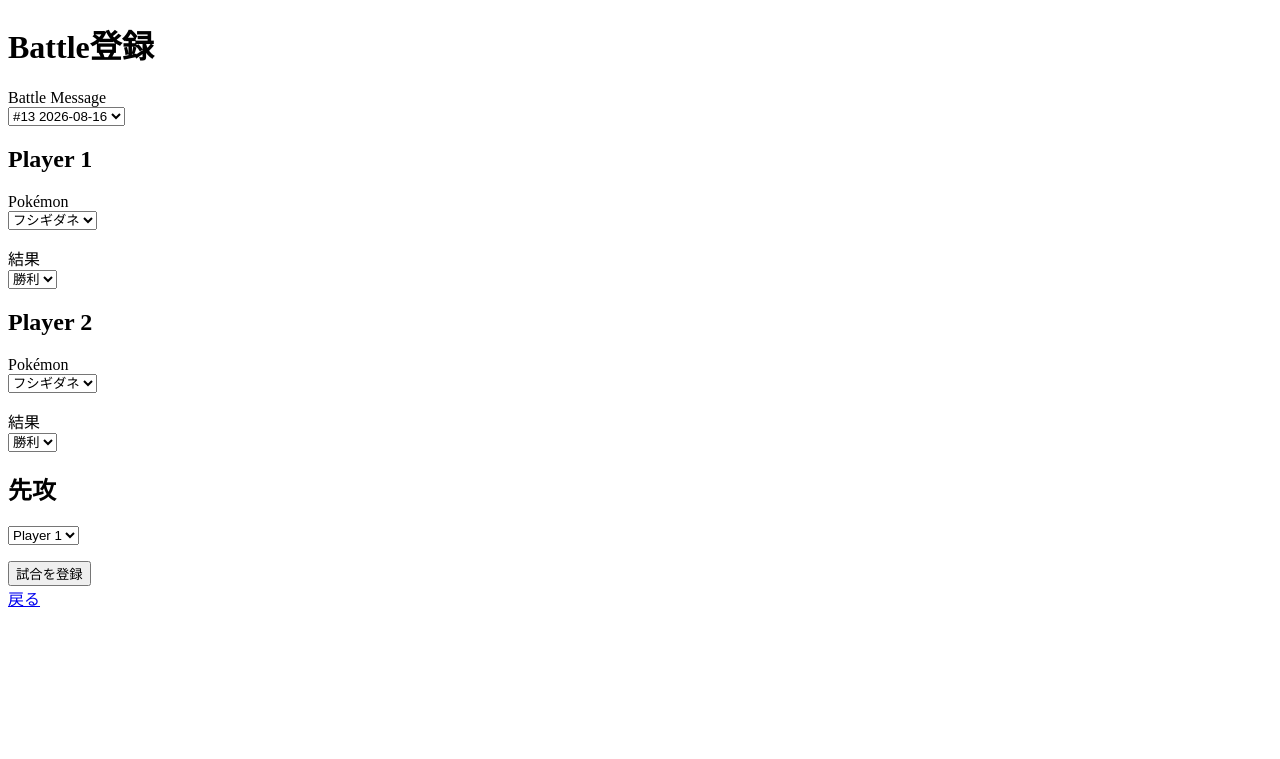
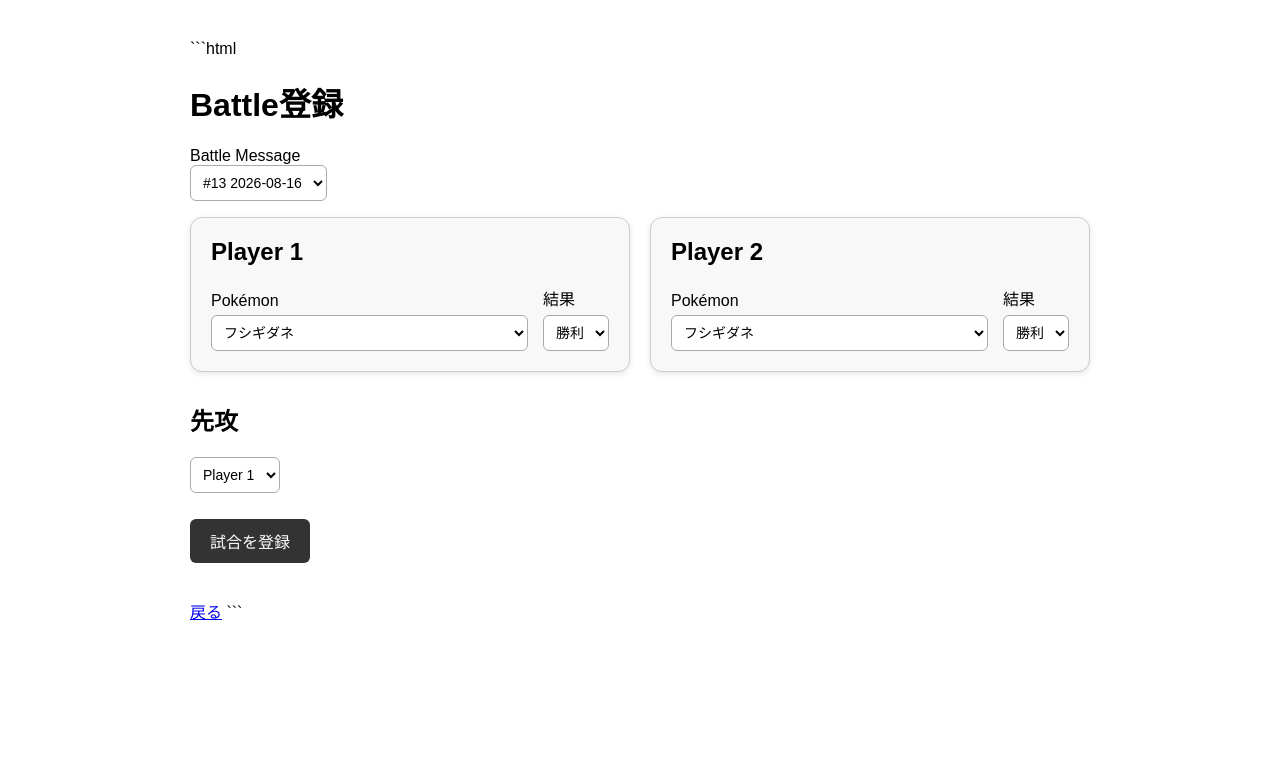
Before and after one commit to srbt3939/plakoro_battle_result, a Flask app: page /battle in a window 1280 px wide. Shown: the top 759 px of the page. Run offline with Flask 3, Linux system fonts and the light colour scheme; data comes from the database, SQL or seed files in the repository.

Commit message:
UPDATE battle_form.html 見やすく横並びに変更

````diff
--- a/templates/battle_form.html
+++ b/templates/battle_form.html
@@ -1,9 +1,100 @@
+```html
 <!DOCTYPE html>
 <html lang="ja">
 
 <head>
     <meta charset="UTF-8">
     <title>Battle登録</title>
+
+    <style>
+        /* 全体 */
+        body {
+            max-width: 900px;
+            margin: 40px auto;
+            padding: 0 20px;
+            font-family: sans-serif;
+        }
+
+        /* Player 1 / Player 2 を横並び */
+        .players {
+            display: flex;
+            gap: 20px;
+            margin-bottom: 30px;
+        }
+
+        /* プレイヤーカード */
+        .player-card {
+            flex: 1;
+            padding: 20px;
+            border: 1px solid #ccc;
+            border-radius: 12px;
+            background-color: #f8f8f8;
+            box-shadow: 0 2px 6px rgba(0, 0, 0, 0.1);
+        }
+
+        /* Playerタイトル */
+        .player-card h2 {
+            margin-top: 0;
+            margin-bottom: 20px;
+        }
+
+        /* Pokémonと結果を横並び */
+        .battle-row {
+            display: flex;
+            gap: 15px;
+            align-items: flex-end;
+        }
+
+        /* 各入力項目 */
+        .battle-field {
+            display: flex;
+            flex-direction: column;
+            gap: 5px;
+        }
+
+        /* Pokémonの選択欄を広くする */
+        .pokemon-field {
+            flex: 1;
+        }
+
+        /* select */
+        select {
+            padding: 8px;
+            font-size: 14px;
+            border: 1px solid #aaa;
+            border-radius: 6px;
+            background-color: white;
+        }
+
+        /* ボタン */
+        button {
+            margin-top: 10px;
+            padding: 10px 20px;
+            font-size: 16px;
+            border: none;
+            border-radius: 6px;
+            background-color: #333;
+            color: white;
+            cursor: pointer;
+        }
+
+        button:hover {
+            background-color: #555;
+        }
+
+        /* 戻るリンク */
+        a {
+            display: inline-block;
+            margin-top: 20px;
+        }
+
+        /* 画面が狭い場合は縦並び */
+        @media (max-width: 600px) {
+            .players {
+                flex-direction: column;
+            }
+        }
+    </style>
 </head>
 
 <body>
@@ -12,6 +103,7 @@
 
 <form method="post">
 
+    <!-- Battle Message -->
     <p>
         Battle Message<br>
 
@@ -32,25 +124,27 @@
     </p>
 
 
-    <!-- <p>
-        Battle Number<br>
+    <!-- Player 1 / Player 2 -->
+    <div class="players">
 
-        <input
-            type="number"
-            name="battle_number"
-            min="1"
-            required
-        >
-
-    </p> -->
-
+        <!-- Player 1 -->
+        <div class="player-card">
 
             <h2>Player 1</h2>
 
-    <p>
-        Pokémon<br>
+            <div class="battle-row">
 
-        <select name="player1_pokemon_id" required>
+                <div class="battle-field pokemon-field">
+
+                    <label for="player1_pokemon">
+                        Pokémon
+                    </label>
+
+                    <select
+                        id="player1_pokemon"
+                        name="player1_pokemon_id"
+                        required
+                    >
 
                         {% for p in pokemon %}
 
@@ -62,13 +156,19 @@
 
                     </select>
 
-    </p>
+                </div>
 
 
-    <p>
-        結果<br>
+                <div class="battle-field">
 
-        <select name="player1_result">
+                    <label for="player1_result">
+                        結果
+                    </label>
+
+                    <select
+                        id="player1_result"
+                        name="player1_result"
+                    >
 
                         <option value="win">
                             勝利
@@ -80,15 +180,31 @@
 
                     </select>
 
-    </p>
+                </div>
 
+            </div>
+
+        </div>
+
+
+        <!-- Player 2 -->
+        <div class="player-card">
 
             <h2>Player 2</h2>
 
-    <p>
-        Pokémon<br>
+            <div class="battle-row">
 
-        <select name="player2_pokemon_id" required>
+                <div class="battle-field pokemon-field">
+
+                    <label for="player2_pokemon">
+                        Pokémon
+                    </label>
+
+                    <select
+                        id="player2_pokemon"
+                        name="player2_pokemon_id"
+                        required
+                    >
 
                         {% for p in pokemon %}
 
@@ -100,13 +216,19 @@
 
                     </select>
 
-    </p>
+                </div>
 
 
-    <p>
-        結果<br>
+                <div class="battle-field">
 
-        <select name="player2_result">
+                    <label for="player2_result">
+                        結果
+                    </label>
+
+                    <select
+                        id="player2_result"
+                        name="player2_result"
+                    >
 
                         <option value="win">
                             勝利
@@ -118,9 +240,16 @@
 
                     </select>
 
-    </p>
+                </div>
+
+            </div>
+
+        </div>
+
+    </div>
 
 
+    <!-- 先攻 -->
     <h2>先攻</h2>
 
     <p>
@@ -140,13 +269,17 @@
     </p>
 
 
+    <!-- 登録 -->
     <button type="submit">
         試合を登録
     </button>
 
 </form>
 
-<a href="/">戻る</a>
+<a href="/">
+    戻る
+</a>
 
 </body>
 </html>
+```
````
Lines whose indentation alone changed are shown as unchanged.
